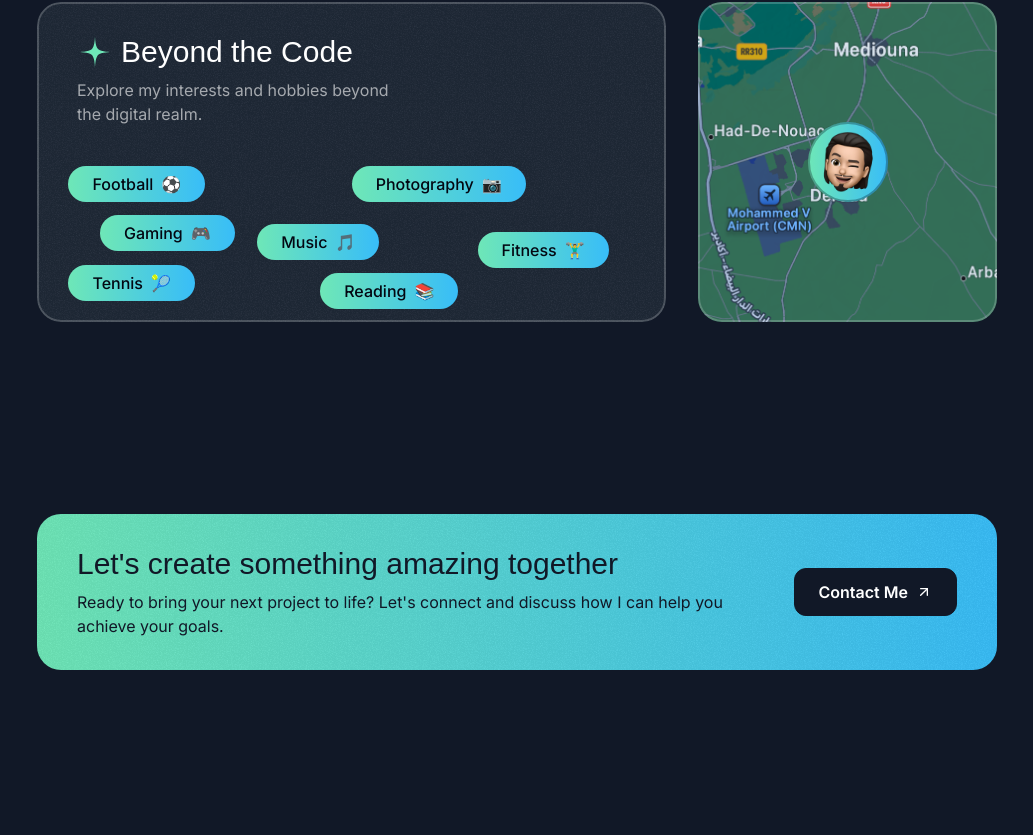
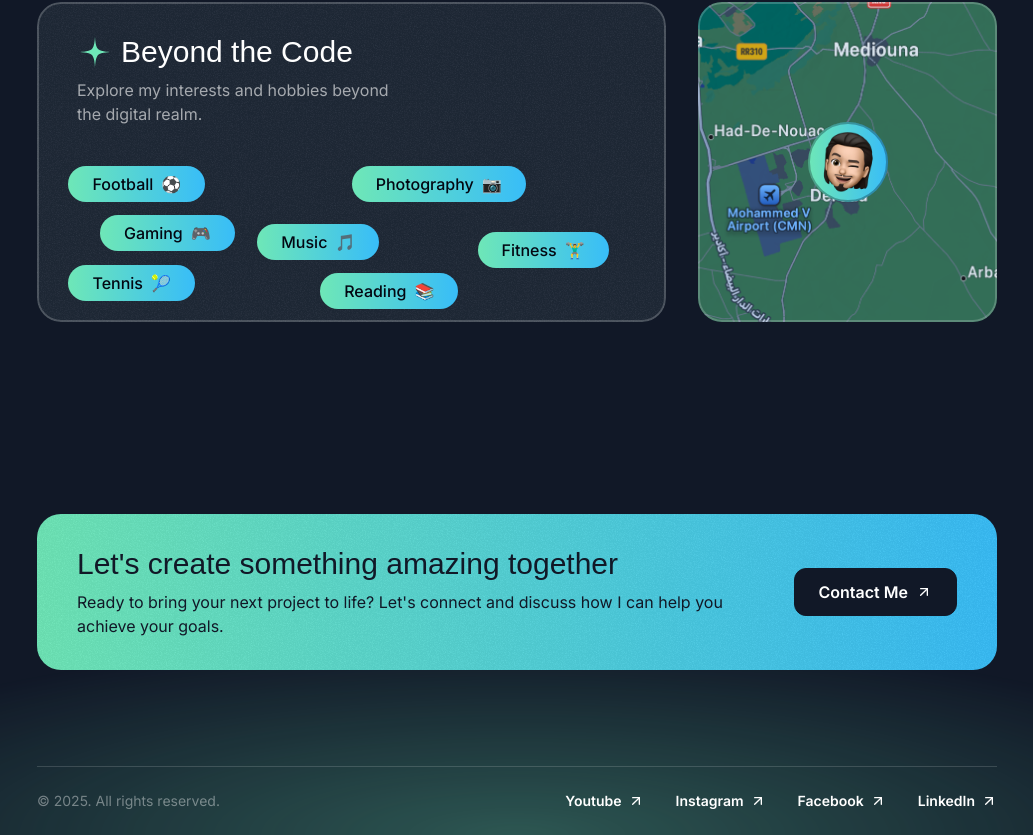
Before and after one commit to mrbenboyy/my-spa-dev-portfolio, a Next.js app: page / in a window 1280 px wide. Shown: the part 4636-5471 px from the top of the page, without its empty margins (123-1156 px from the left). Before the commit the page ends 5402 px from the top, so only its background shows below. Built offline with nearby package versions, Linux system fonts and the light colour scheme; a web font is replaced by a local one.

Commit message:
Add Footer component with social media links and styling for improved site navigation

```diff
--- a/src/app/page.tsx
+++ b/src/app/page.tsx
@@ -1,5 +1,6 @@
 import { AboutSection } from "@/sections/About";
 import { ContactSection } from "@/sections/Contact";
+import { Footer } from "@/sections/Footer";
 import { Header } from "@/sections/Header";
 import { HeroSection } from "@/sections/Hero";
 import { ProjectsSection } from "@/sections/Projects";
@@ -16,6 +17,7 @@
       <TestimonialsSection />
       <AboutSection />
       <ContactSection />
+      <Footer />
     </div>
   );
 }
--- a/src/sections/Footer.tsx
+++ b/src/sections/Footer.tsx
@@ -1,3 +1,39 @@
+import ArrowUpRightIcon from '@/assets/icons/arrow-up-right.svg';
+
+const year = new Date().getFullYear();
+
+const footerLinks = [{
+  title: "Youtube",
+  link: "https://www.youtube.com"
+}, {
+  title: "Instagram",
+  link: "https://www.instagram.com"
+}, {
+  title: "Facebook",
+  link: "https://www.facebook.com"
+}, {
+  title: "LinkedIn",
+  link: "https://www.linkedin.com"
+},
+]
+
 export const Footer = () => {
-  return <div>Footer Section</div>;
+  return (
+    <footer className='relative -z-10 overflow-x-clip'>
+      <div className="absolute h-[400px] w-[1600px] bottom-0 left-1/2 -translate-x-1/2 bg-emerald-300/30 [mask-image:radial-gradient(50%_50%_at_bottom_center,black,transparent)] -z-10"></div>
+      <div className="container">
+        <div className='border-t border-white/15 py-6 text-sm flex flex-col md:flex-row md:justify-between items-center gap-8'>
+          <div className='text-white/40'>&copy; {year}. All rights reserved.</div>
+          <nav className='flex flex-col md:flex-row items-center gap-8'>
+            {footerLinks.map((footerLink, index) => (
+              <a key={index} href={footerLink.link} className='inline-flex items-center gap-1.5 cursor-pointer'>
+                <span className='font-semibold'> {footerLink.title} </span>
+                <ArrowUpRightIcon className="size-4" />
+              </a>
+            ))}
+          </nav>
+        </div>
+      </div>
+    </footer>
+  );
 };
```
